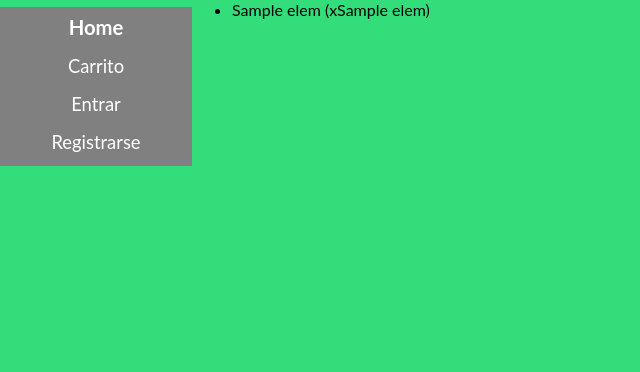
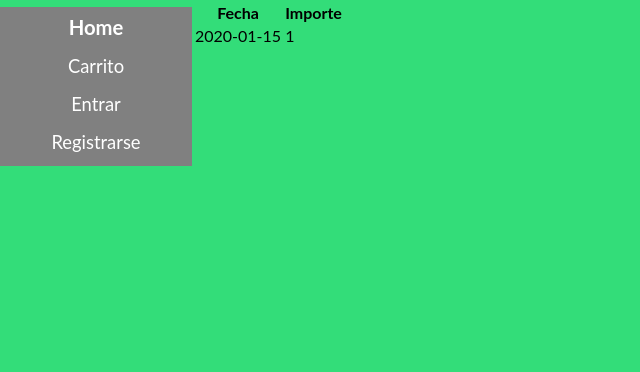
Before and after one commit to leandroGO/SI_2021, a Flask app: template app/templates/historial.html in a window 1280 px wide. Shown: the part 48-420 px from the top of the page, without its empty margins (0-640 px from the left). Run offline with Flask 2, Linux system fonts and the light colour scheme; the template is opened without the code that fills it: most values are stand-ins (such as "Sample title", 1, 10 or a date in 2020).

Commit message:
Tablas iniciales

```diff
--- a/app/templates/historial.html
+++ b/app/templates/historial.html
@@ -1,15 +1,23 @@
 {% extends "base.html" %}
 
 {% block content %}
-	{% if lista|length > 0 %}
-		<ul>
-		{% for elem in lista %}
-			<li>
-				{{elem[2]}} (x{{elem[1]}})
-			</li>
-		{% endfor %}
-		</ul>
-	{% else %}
-		No se ha realizado ninguna compra
-	{% endif %}
+  {% if historial %}
+  <table>
+    <tr>
+      <th><strong>Fecha</strong></th>
+      <th><strong>Importe</strong></th>
+    </tr>
+    {% for fecha in historial %}
+    <tr>
+      <td>{{fecha.strftime("%d/%m/%Y, %H:%M:%S")}}</td>
+      <td>{{historial[fecha][0]}}</td>
+    </tr>
+    <div class="detalle_compra">
+      <!-- Tabla de detalle de compra -->
+    </div>
+    {% endfor %}
+  </table>
+  {% else %}
+    No se ha realizado ninguna compra
+  {% endif %}
 {% endblock %}
```
